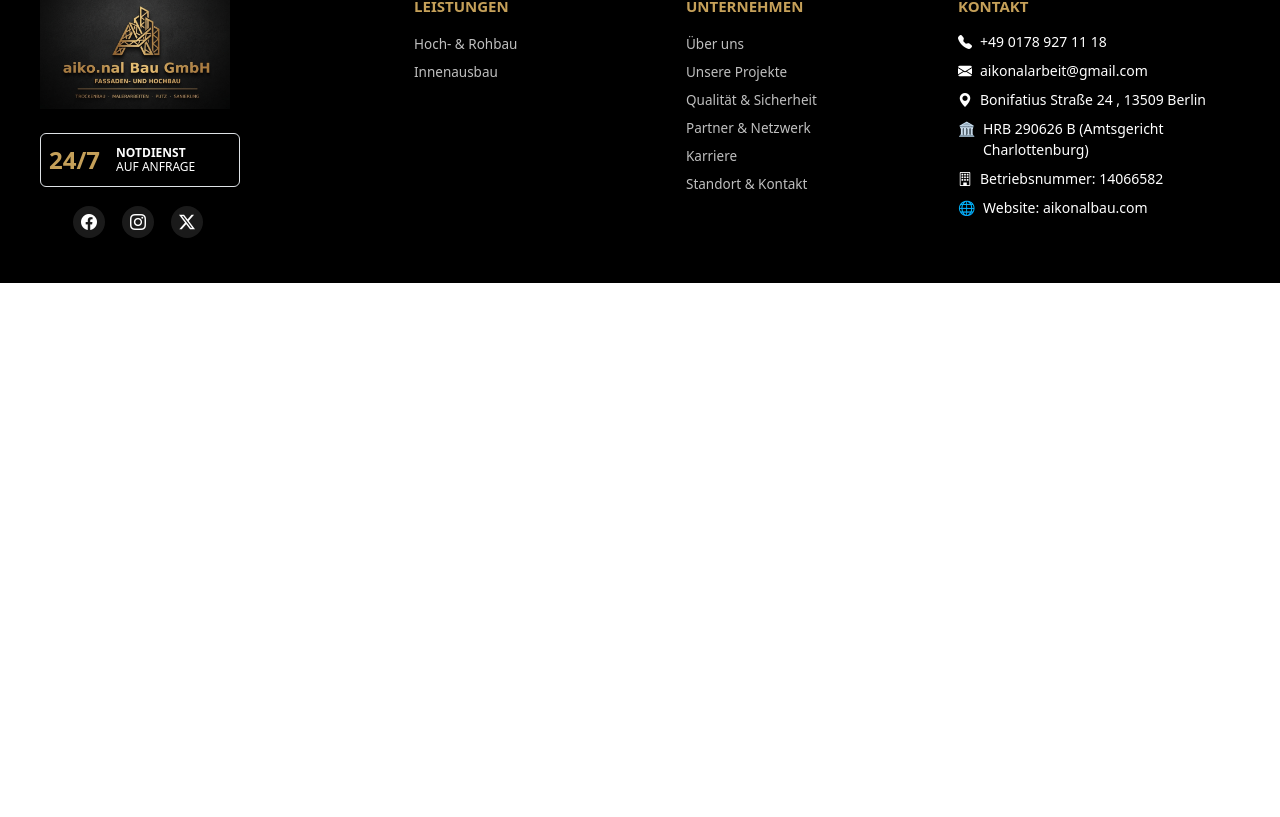
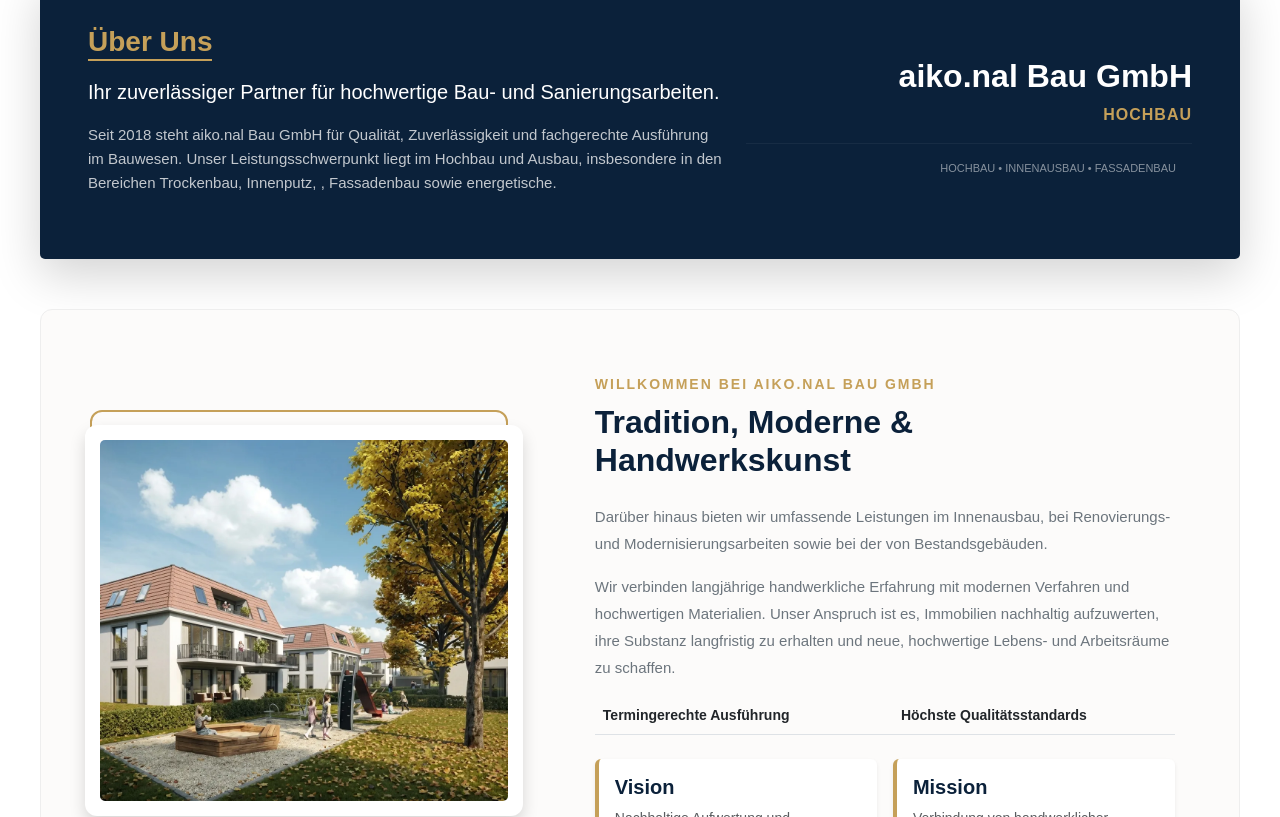
Before and after one commit to sohelsamy1/aikonalbau-website, a React (Vite) app: page /uber-uns in a window 1280 px wide. Shown: the part 163-980 px from the top of the page. Before the commit the page ends 800 px from the top, so only its background shows below. Built offline with nearby package versions, Linux system fonts and the light colour scheme.

Commit message:
feat(about): create About Us page with styling

```diff
--- a/src/App.jsx
+++ b/src/App.jsx
@@ -4,6 +4,7 @@ import Header from './components/Header/Header';
 import Home from './Pages/Home/Home';
 import Footer from './components/Footer/Footer';
 import Services from './pages/Services/Services';
+import AboutUs from './pages/AboutUs/AboutUs';
 
 function App() {
   return (
@@ -12,6 +13,7 @@ function App() {
       <Routes>
         <Route path="/" element={<Home />} />
          <Route path="/leistungen" element={<Services />} />
+         <Route path="/uber-uns" element={<AboutUs />} />
       </Routes>
       <Footer />
     </Router>
--- /dev/null
+++ b/src/Pages/AboutUs/AboutUs.css
@@ -0,0 +1,52 @@
+/* কন্টেইনার অ্যাডজাস্টমেন্ট */
+.custom-box-width {
+    width: 100%;
+}
+
+/* ইমেজটি বাম দিকে সরানোর জন্য প্যাডিং এবং মার্জিন কন্ট্রোল */
+.about-image-wrapper {
+  background: #f1f5f9;
+  padding: 15px;
+  border-radius: 10px;
+  box-shadow: 0 10px 20px rgba(0, 0, 0, 0.1);
+
+  /* বাম পাশের মার্জিন কমানো */
+  margin-left: -20px;
+}
+
+.about-image-wrapper img {
+  border-radius: 5px;
+  width: 100%;
+  display: block;
+}
+
+/* হাইলাইট গ্রিড..*/
+.highlight-grid {
+  display: grid;
+  grid-template-columns: 1fr 1fr;
+  gap: 20px;
+  margin-top: 30px;
+}
+
+.highlight-item {
+  border-left: 3px solid #C5A059;
+  padding-left: 15px;
+}
+
+.highlight-item h5 {
+  color: #0b213a;
+  margin-bottom: 5px;
+}
+
+.highlight-item p {
+  color: #666;
+  font-size: 0.9rem;
+  margin: 0;
+}
+
+/* মোবাইল রেসপন্সিভনেস */
+@media (max-width: 768px) {
+  .highlight-grid {
+    grid-template-columns: 1fr;
+  }
+}
--- /dev/null
+++ b/src/Pages/AboutUs/AboutUs.jsx
@@ -0,0 +1,125 @@
+import React from 'react';
+import './AboutUs.css';
+
+function AboutUs() {
+  return (
+    <div className="container py-5" style={{ fontFamily: 'sans-serif' }}>
+
+      {/* Hero Sektion (অপরিবর্তিত রাখা হয়েছে) */}
+      <section style={{ marginTop: '-20px', marginBottom: '50px' }}>
+        <div className="custom-box-width">
+          <div className="row g-0 text-white shadow-lg" style={{ backgroundColor: '#0b213a', borderRadius: '5px' }}>
+            <div className="col-12 p-4 p-md-5">
+              <div className="row align-items-center">
+
+                {/* বাম পাশে: About Us আর্টিকেল */}
+                <div className="col-md-7 mb-4 mb-md-0">
+                  <h3 className="fw-bold mb-3" style={{ color: '#C5A059', borderBottom: '2px solid #C5A059', display: 'inline-block' }}>Über Uns</h3>
+                  <p className="lead mb-3">Ihr zuverlässiger Partner für hochwertige Bau- und Sanierungsarbeiten.</p>
+                  <p className="opacity-75" style={{ fontSize: '15px', lineHeight: '1.6' }}>
+                    Seit 2018 steht aiko.nal Bau GmbH für Qualität, Zuverlässigkeit und fachgerechte Ausführung im Bauwesen. Unser Leistungsschwerpunkt liegt im Hochbau und Ausbau, insbesondere in den Bereichen Trockenbau, Innenputz, , Fassadenbau sowie energetische.
+                  </p>
+                </div>
+
+                {/* ডান পাশে: ব্র্যান্ডিং ইনফো */}
+                <div className="col-md-5 text-md-end text-center mt-4 mt-md-0 border-start-md border-secondary">
+                  <div className="fw-bold h2 mb-2" style={{ color: '#ffffff' }}>
+                   aiko.nal Bau GmbH
+                  </div>
+                  <div className="fw-bold mb-3" style={{ color: '#C5A059', letterSpacing: '1px' }}>
+                    HOCHBAU
+                  </div>
+                  <div className="small opacity-50 px-3" style={{ fontSize: '11px', lineHeight: '1.8', borderTop: '1px solid rgba(255,255,255,0.1)', paddingTop: '15px' }}>
+                    HOCHBAU • INNENAUSBAU • FASSADENBAU
+                  </div>
+                </div>
+
+              </div>
+            </div>
+          </div>
+        </div>
+      </section>
+
+      {/* স্মার্টলি বর্ধিত ও প্রফেশনাল Content Sektion */}
+      <section className="about-content py-5 px-3 px-md-4" style={{ backgroundColor: '#fcfbfa', borderRadius: '12px', border: '1px solid #eee' }}>
+        <div className="container py-3">
+          <div className="row align-items-center g-5">
+
+            {/* বাম পাশ: ইমেজ উইথ প্রিমিিয়াম কার্ড শ্যাডো ও বর্ডার */}
+            <div className="col-lg-5">
+              <div className="position-relative">
+                <div style={{
+                  position: 'absolute',
+                  top: '-15px',
+                  left: '-15px',
+                  width: '100%',
+                  height: '100%',
+                  border: '2px solid #C5A059',
+                  borderRadius: '12px',
+                  zIndex: '1'
+                }}></div>
+                <div className="about-image-wrapper shadow" style={{ position: 'relative', zIndex: '2', borderRadius: '12px', overflow: 'hidden', backgroundColor: '#fff' }}>
+                  <img src="/STARTSEITE/about.webp" alt="aiko.nal Bau GmbH Team vor Ort" className="img-fluid w-100" style={{ objectFit: 'cover', transition: 'transform 0.5s ease' }} />
+                </div>
+              </div>
+            </div>
+
+            {/* ডান পাশ: টেক্সট, হাইলাইট বক্স এবং অতিরিক্ত প্রফেশনাল পয়েন্ট */}
+            <div className="col-lg-7">
+              <div className="about-text-box ps-lg-4">
+                <span className="text-uppercase fw-bold small mb-2 d-block" style={{ color: '#C5A059', letterSpacing: '2px' }}>Willkommen bei aiko.nal Bau GmbH</span>
+                <h2 className="mb-4 fw-bold" style={{ color: '#0b213a', fontSize: '2rem' }}>Tradition, Moderne & Handwerkskunst</h2>
+
+                <p className="mb-3 text-secondary" style={{ lineHeight: '1.8', fontSize: '15px' }}>
+                  Darüber hinaus bieten wir umfassende Leistungen im Innenausbau, bei Renovierungs- und Modernisierungsarbeiten sowie bei der von Bestandsgebäuden.
+                </p>
+
+                <p className="mb-4 text-secondary" style={{ lineHeight: '1.8', fontSize: '15px' }}>
+                  Wir verbinden langjährige handwerkliche Erfahrung mit modernen Verfahren und hochwertigen Materialien. Unser Anspruch ist es, Immobilien nachhaltig aufzuwerten, ihre Substanz langfristig zu erhalten und neue, hochwertige Lebens- und Arbeitsräume zu schaffen.
+                </p>
+
+                {/* অতিরিক্ত প্রফেশনাল প্যারাগ্রাফ বা লিস্ট যোগ করে সেকশনটি smartly বড় করা হয়েছে */}
+                <div className="mb-4 pb-2 border-bottom">
+                  <div className="row g-3">
+                    <div className="col-sm-6">
+                      <div className="d-flex align-items-center">
+                        <i className="fas fa-check-circle text-gold me-2" style={{ color: '#C5A059' }}></i>
+                        <span className="small fw-bold text-dark">Termingerechte Ausführung</span>
+                      </div>
+                    </div>
+                    <div className="col-sm-6">
+                      <div className="d-flex align-items-center">
+                        <i className="fas fa-check-circle text-gold me-2" style={{ color: '#C5A059' }}></i>
+                        <span className="small fw-bold text-dark">Höchste Qualitätsstandards</span>
+                      </div>
+                    </div>
+                  </div>
+                </div>
+
+                {/* ভিশন ও মিশন কার্ড */}
+                <div className="row g-3">
+                  <div className="col-md-6">
+                    <div className="p-3 h-100 shadow-sm" style={{ backgroundColor: '#ffffff', borderLeft: '4px solid #C5A059', borderRadius: '6px' }}>
+                      <h5 className="fw-bold mb-2" style={{ color: '#0b213a' }}>Vision</h5>
+                      <p className="mb-0 text-muted small" style={{ lineHeight: '1.6' }}>Nachhaltige Aufwertung und langfristiger Werterhalt von Immobilien.</p>
+                    </div>
+                  </div>
+                  <div className="col-md-6">
+                    <div className="p-3 h-100 shadow-sm" style={{ backgroundColor: '#ffffff', borderLeft: '4px solid #C5A059', borderRadius: '6px' }}>
+                      <h5 className="fw-bold mb-2" style={{ color: '#0b213a' }}>Mission</h5>
+                      <p className="mb-0 text-muted small" style={{ lineHeight: '1.6' }}>Verbindung von handwerklicher Erfahrung mit modernen Verfahren.</p>
+                    </div>
+                  </div>
+                </div>
+
+              </div>
+            </div>
+
+          </div>
+        </div>
+      </section>
+    </div>
+  );
+}
+
+export default AboutUs;
```
